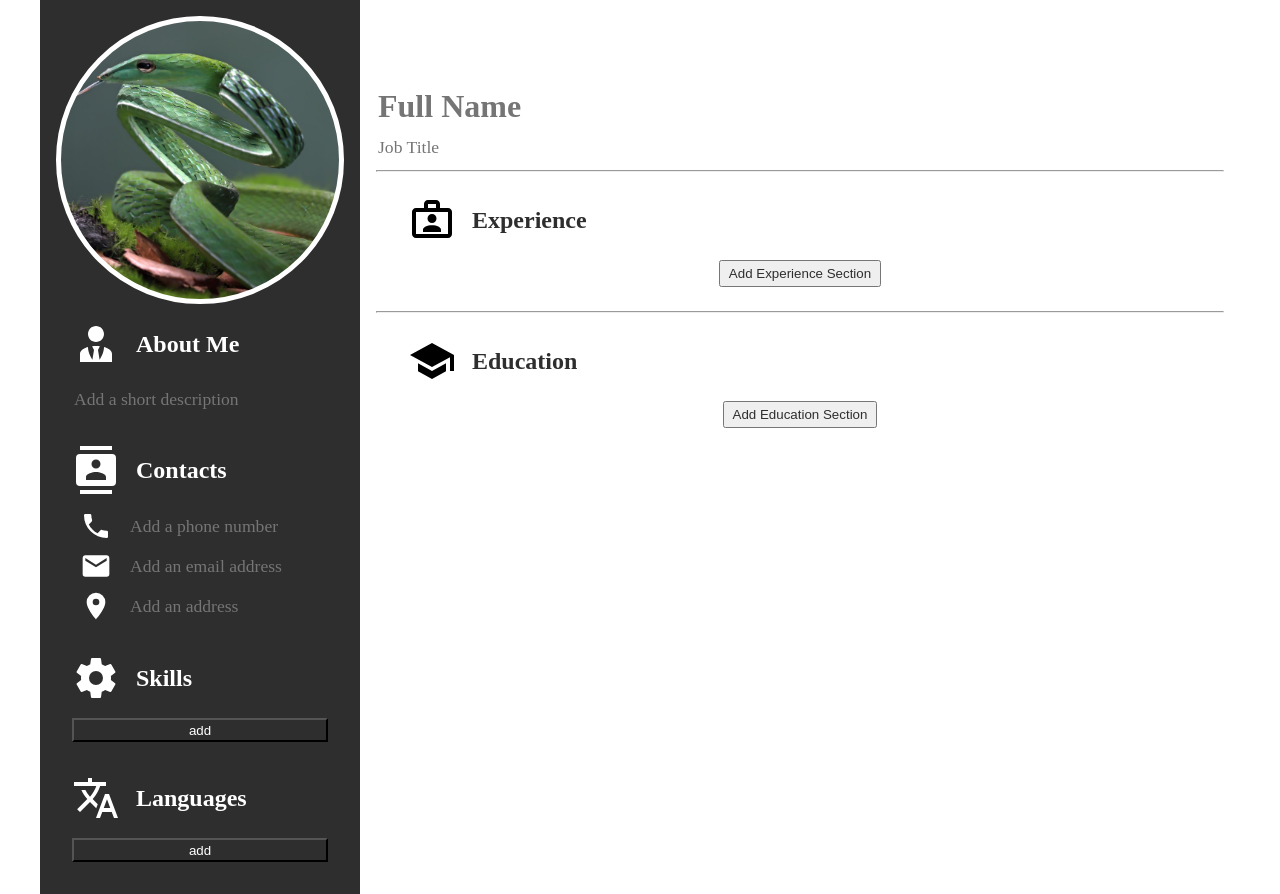
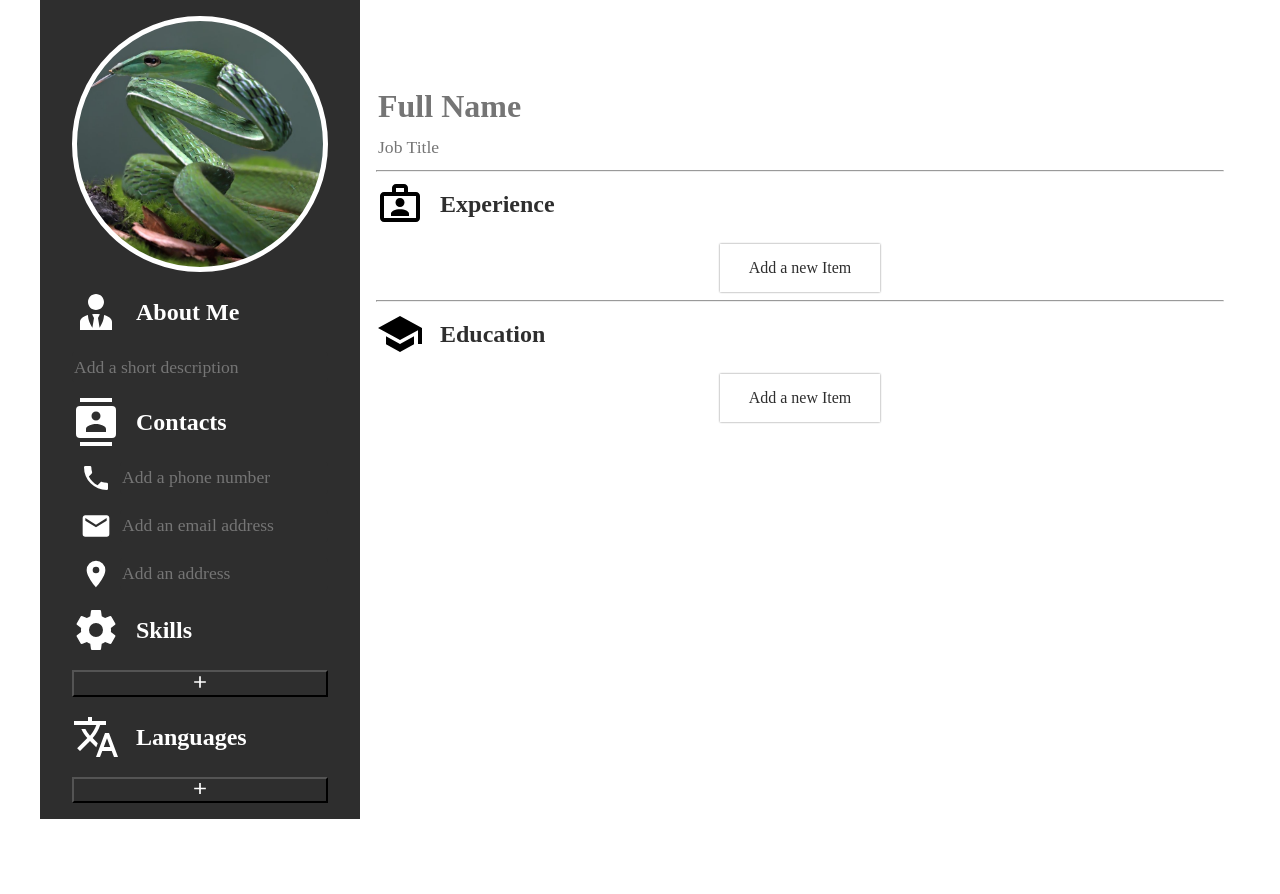
Before and after one commit to littlesluggerboi/cv-builder, a React (Vite) app: page / in a window 1280 px wide. After the commit the page ends 819 px from the top, so only its background shows below. Built offline with nearby package versions, Linux system fonts and the light colour scheme.

Commit message:
Remove css classes in component props.

```diff
--- a/src/App.css
+++ b/src/App.css
@@ -1,128 +1,60 @@
-/* flex properties */
-.flex {
-  display: flex;
-}
-.center-align {
-  align-items: center;
+img {
+  align-self: center;
+  justify-self: center;
+  max-width: 2rem;
 }
 
-.column {
-  flex-direction: column;
+.sidebar textarea, .sidebar h2{
+  color: white;
+  background-color: rgb(46, 46, 46);
 }
 
-/* margn */
-.left {
-  margin-left: auto;
-}
-.top {
-  margin-top: auto;
-}
-.bottom {
-  margin-bottom: auto;
-}
-.right {
-  margin-right: auto;
+.sidebar{
+  display: flex;
+  flex-direction: column;
+  gap: 1rem;
+  padding: 1rem 2rem;
 }
 
-/* gaps */
-.tiny-gap {
-  gap: 0.5rem;
-}
-.small-gap {
+.section-header{
+  display: flex;
+  align-items: center;
   gap: 1rem;
 }
 
-.medium-gap {
-  gap: 2rem;
+
+.sidebar img{
+  filter: invert(1);
 }
 
-.large-gap {
-  gap: 3rem;
-}
-
-/* icon-sizes */
-.icon-small {
-  max-width: 2rem;
-}
-
-.icon-medium {
+.section-header > img{
   max-width: 3rem;
 }
 
-.icon-large {
-  max-width: 4rem;
+.img-with-text{
+  display: grid;
+  grid-template-columns: 3rem 1fr;
+  width: 100%;
 }
 
-.invert {
-  filter: invert(1);
+.section{
+  display: flex;
+  flex-direction: column;
+  gap: 1rem;
 }
 
-/* colour */
-.white {
-  color: white;
-}
-.b-black {
-  background-color: rgb(46, 46, 46);
+.section-content{
+  display: flex;
+  flex-direction: column;
+  gap: 1rem;
 }
 
-/* grid */
-.grid {
-  display: grid;
+.focal .section-content > button.add{
+  border: none;
+  height: 3rem;
+  max-width: 10rem;
+  margin: auto;
+  box-shadow: 0 0 2px 0 gray;
+  font-weight: 900;
+  font: inherit;
 }
-.section-content {
-  grid-template-columns: 3rem 1fr;
-}
-.skill{
-    grid-template-columns: 3rem 1fr 1.5rem;
-}
-
-img {
-  align-self: center;
-  justify-self: center;
-}
-
-/* text size */
-.big-text {
-  font-size: 2rem;
-}
-
-.large-text {
-  font-size: 1.5rem;
-}
-
-.medium-text {
-  font-size: 1.3rem;
-}
-.small-text {
-  font-size: 1.1rem;
-}
-
-/* font-weight */
-.bold {
-  font-weight: bold;
-}
-
-/* position */
-.relative {
-  position: relative;
-}
-
-.absolute {
-  position: absolute;
-}
-
-.p-top {
-  top: 0;
-}
-
-.p-left {
-  left: 0;
-}
-
-.p-right {
-  right: 0;
-}
-
-.p-bottom {
-  bottom: 0;
-}
--- a/src/Texts/ImgWithText.jsx
+++ b/src/Texts/ImgWithText.jsx
@@ -5,13 +5,12 @@ export default function ImgWithText({ item, callback }) {
     const newItem = { ...item, value: value };
     callback(newItem);
   }
-
   return (
     <>
+      <div className="img-with-text">
         <img
           src={item.imgSrc ? item.imgSrc : defaultImg}
           alt=""
-        className={item.invert ? "icon-small invert" : "icon-small"}
         />
         <Text
           placeholder={item.placeholder}
@@ -19,6 +18,7 @@ export default function ImgWithText({ item, callback }) {
           value={item.value}
           callback={onChange}
         />
+      </div>
     </>
   );
 }
--- a/src/Texts/Text.jsx
+++ b/src/Texts/Text.jsx
@@ -1,4 +1,4 @@
-export default function Text({ placeholder, styleClass, value, callback }) {
+export default function Text({ placeholder, value, callback }) {
   function autoResize(e) {
     const element = e.target;
     element.style.height = "auto";
@@ -14,7 +14,6 @@ export default function Text({ placeholder, styleClass, value, callback }) {
       <textarea
         rows={1}
         type="text"
-        className={styleClass}
         placeholder={placeholder}
         onInput={autoResize}
         spellCheck={false}
--- a/src/components/CheckList.jsx
+++ b/src/components/CheckList.jsx
@@ -1,15 +1,7 @@
 import ItemContainer from "./ItemContainer";
 import ImgWithText from "../Texts/ImgWithText";
-export default function CheckList({
-  items,
-  onChange,
-  onDelete,
-  onAdd,
-  deleteButtonStyle,
-  invert,
-  addButtonStyle,
-  addValue = "add"
-}) {
+import addImg from "../../public/icons/plus.svg"
+export default function CheckList({ items, onChange, onDelete, onAdd }) {
   return (
     <>
       {items.map((item) => {
@@ -17,15 +9,14 @@ export default function CheckList({
           <ItemContainer
             key={item.id}
             component={<ImgWithText item={item} callback={onChange} />}
-            itemContainerStyle={"grid skill center-align tiny-gap"}
-            deleteButtonStyle={deleteButtonStyle}
             deleteCallback={onDelete}
             deleteArgs={item.id}
-            invert={invert}
           />
         );
       })}
-      <button className={addButtonStyle} onClick={onAdd}>{addValue}</button>
+      <button className="add" onClick={onAdd}>
+        <img src={addImg} alt="" />
+      </button>
     </>
   );
 }
--- a/src/components/Focal.jsx
+++ b/src/components/Focal.jsx
@@ -14,13 +14,11 @@ export default function Focal() {
         <div className="header">
           <Text
             placeholder={"Full Name"}
-            styleClass={"big-text bold"}
             value={name}
             callback={setName}
           />
           <Text
             placeholder={"Job Title"}
-            styleClass={"small-text"}
             value={jobTitle}
             callback={setJobTitle}
           />
@@ -31,7 +29,6 @@ export default function Focal() {
         <Section
           srcImg={expImg}
           sectionTitle={"Experience"}
-          sectionContentStyle="flex small-gap column"
           sectionContent={
             <GroupTimeLine
               h2placeholder={"(2021-2023)"}
--- a/src/components/GroupTimeline.jsx
+++ b/src/components/GroupTimeline.jsx
@@ -2,13 +2,13 @@ import CollectionManager from "../utility/collectionManager";
 import stateGenerator from "../utility/stateGenerator";
 import ItemContainer from "./ItemContainer";
 import TimeLine from "./Timeline";
+import addImg from "../../public/icons/plus.svg"
 let nextId = 0;
 export default function GroupTimeLine({
   h2placeholder,
   h3placeholder,
   pplaceholder,
   addValue,
-  addBtn = "Add"
 }) {
   const [timelines, setTimeLines] = stateGenerator([]);
   const [changeTimeline, deleteTimeline] = CollectionManager(
@@ -30,7 +30,11 @@ export default function GroupTimeLine({
         placeholder: pplaceholder,
         value: "",
       },
-      list: [],
+      list: [{
+        id:0,
+        placeholder:"Add a description",
+        value:""
+      }],
     };
     setTimeLines([...timelines, newTime]);
   }
@@ -48,18 +52,14 @@ export default function GroupTimeLine({
                 addValue={addValue}
               />
             }
-            itemContainerStyle={"grid two-cols tiny-gap"}
-            invert={false}
             deleteCallback={deleteTimeline}
             deleteArgs={item.id}
-            deleteButtonStyle="delete"
           />
         );
       })}
 
-      {/* fucking add a new add button */}
       <button className="add" onClick={addTimeLine}>
-        {addBtn}
+        Add a new Item
       </button>
     </>
   );
--- a/src/components/Section.jsx
+++ b/src/components/Section.jsx
@@ -2,28 +2,18 @@ export default function Section({
   srcImg,
   sectionTitle,
   sectionContent,
-  imgClass = "",
-  textClass,
-  sectionContentStyle = "section-content",
 }) {
   return (
     <>
-      <div className="section flex column small-gap">
-        <div className="section-header flex center-align small-gap">
+      <div className="section">
+        <div className="section-header">
           <img
             src={srcImg}
             alt=""
-            className={imgClass.concat(" icon-medium")}
           />
-          <h2 className={textClass}>{sectionTitle}</h2>
+          <h2>{sectionTitle}</h2>
         </div>
-        <div
-          className={
-            sectionContentStyle === "section-content"
-              ? "section-content"
-              : "section-content ".concat(sectionContentStyle)
-          }
-        >
+        <div className="section-content">
           {sectionContent}
         </div>
       </div>
--- a/src/components/Sidebar.jsx
+++ b/src/components/Sidebar.jsx
@@ -18,24 +18,18 @@ export default function SideBar() {
   const [about, setAbout] = stateGenerator();
   const [phone, setPhone] = stateGenerator({
     imgSrc: phoneImg,
-    invert: true,
     placeholder: "Add a phone number",
     value: "",
-    styleClass: "small-text b-black white",
   });
   const [email, setEmail] = stateGenerator({
     imgSrc: emailImg,
-    invert: true,
     placeholder: "Add an email address",
     value: "",
-    styleClass: "small-text b-black white",
   });
   const [address, setAddress] = stateGenerator({
     imgSrc: addressImg,
-    invert: true,
     placeholder: "Add an address",
     value: "",
-    styleClass: "small-text b-black white",
   });
   const [skills, setSkills] = stateGenerator([]);
   const [changeSkill, deleteSkill] = CollectionManager(skills, setSkills);
@@ -43,10 +37,8 @@ export default function SideBar() {
   function addSkill() {
     const skill = {
       id: nextId++,
-      invert: true,
       placeholder: "Add a skill",
       value: "",
-      styleClass: "small-text b-black white",
     };
     setSkills([...skills, skill]);
   }
@@ -60,10 +52,8 @@ export default function SideBar() {
   function addLanguage() {
     const language = {
       id: nextId++,
-      invert: true,
       placeholder: "Add a language",
       value: "",
-      styleClass: "small-text b-black white",
     };
     setLanguages([...languages, language]);
   }
@@ -74,13 +64,10 @@ export default function SideBar() {
         <div className="img-container"></div>
         <Section
           srcImg={aboutImg}
-          imgClass="invert"
           sectionTitle="About Me"
-          textClass="white"
           sectionContent={
             <Text
               placeholder={"Add a short description"}
-              styleClass="small-text b-black white"
               value={about}
               callback={setAbout}
             />
@@ -89,10 +76,7 @@ export default function SideBar() {
 
         <Section
           srcImg={contactImg}
-          imgClass="invert"
           sectionTitle="Contacts"
-          textClass="white"
-          sectionContentStyle="grid center-align tiny-gap "
           sectionContent={
             <>
               <ImgWithText item={phone} callback={setPhone} />
@@ -104,40 +88,28 @@ export default function SideBar() {
 
         <Section
           srcImg={skillsImg}
-          imgClass="invert"
           sectionTitle="Skills"
-          textClass="white"
           sectionContent={
             <CheckList
               items={skills}
               onChange={changeSkill}
               onDelete={deleteSkill}
               onAdd={addSkill}
-              deleteButtonStyle={"delete b-black white"}
-              invert={true}
-              addButtonStyle={"delete b-black white"}
             />
           }
-          sectionContentStyle="flex small-gap column"
         />
 
         <Section
           srcImg={languageImg}
-          imgClass="invert"
           sectionTitle="Languages"
-          textClass="white"
           sectionContent={
             <CheckList
               items={languages}
               onChange={changeLanguage}
               onDelete={deleteLanguage}
               onAdd={addLanguage}
-              deleteButtonStyle={"delete b-black white"}
-              invert={true}
-              addButtonStyle={"delete b-black white"}
             />
           }
-          sectionContentStyle="flex small-gap column"
         />
       </div>
     </>
--- a/src/components/Timeline.jsx
+++ b/src/components/Timeline.jsx
@@ -1,8 +1,8 @@
 import Text from "../Texts/Text";
 import CollectionManager from "../utility/collectionManager";
 import CheckList from "./CheckList";
-let nextId = 0;
-export default function TimeLine({ timeLineItem, callback, addValue }) {
+let nextId = 1;
+export default function TimeLine({ timeLineItem, callback }) {
   function updateH2(value) {
     const newItem = {
       ...timeLineItem,
@@ -46,32 +46,27 @@ export default function TimeLine({ timeLineItem, callback, addValue }) {
   function addItem() {
     const item = {
       id: nextId++,
-      invert: false,
-      placeholder: addValue,
+      placeholder: "Add a description",
       value: "",
-      styleClass: "small-text",
     };
     updateList([...timeLineItem.list, item]);
   }
 
   return (
     <>
-      <div className="timeline flex column">
+      <div className="timeline">
         <Text
           placeholder={timeLineItem.h2.placeholder}
-          styleClass={"large-text bold"}
           value={timeLineItem.h2.value}
           callback={updateH2}
         />
         <Text
           placeholder={timeLineItem.h3.placeholder}
-          styleClass={"medium-text bold"}
           value={timeLineItem.h3.value}
           callback={updateH3}
         />
         <Text
           placeholder={timeLineItem.p.placeholder}
-          styleClass={"small-text"}
           value={timeLineItem.p.value}
           callback={updateP}
         />
@@ -80,10 +75,6 @@ export default function TimeLine({ timeLineItem, callback, addValue }) {
           onChange={onChange}
           onDelete={onDelete}
           onAdd={addItem}
-          deleteButtonStyle={"delete"}
-          invert={false}
-          addValue={addValue}
-          addButtonStyle={"add"}
         />
       </div>
     </>
--- a/src/index.css
+++ b/src/index.css
@@ -1,23 +1,26 @@
-*{
+* {
   box-sizing: border-box;
   color: rgb(46, 46, 46);
 }
-p, h1, h2, h3, h4, h5, h6, body, html, button{
+p,
+h1,
+h2,
+h3,
+h4,
+h5,
+h6,
+body,
+html,
+button {
   padding: 0;
   margin: 0;
 }
 
-li{
-    font-size: 1.1rem;
-    white-space: pre-wrap;
-}
-
-body{
+body {
   line-height: 1.5;
 }
 
-
-main{
+main {
   min-width: 320px;
   margin: 0 auto;
   max-width: 1200px;
@@ -25,29 +28,24 @@ main{
   grid-template-columns: auto 1fr;
 }
 
-.sidebar{
+.sidebar {
   background-color: rgb(46, 46, 46);
   max-width: 320px;
-    padding: 1rem 0;
 }
-.img-container{
+
+.img-container {
   border: 5px solid white;
   background-image: url(../public/images/1-3.jpg);
   background-size: cover;
   background-position: center;
   border-radius: 80rem;
-    width: calc(320px - 2rem);
-    height: calc(320px - 2rem);
-    margin: auto;
-
+  width: calc(320px - 4rem);
+  height: calc(320px - 4rem);
+  margin: 0 auto;
 }
 
-.section{
-    padding: 1rem 2rem;
-}
-
-
-input, textarea{
+input,
+textarea {
   display: flex;
   width: 100%;
   appearance: none;
@@ -55,39 +53,78 @@ input, textarea{
   font: inherit;
   resize: none;
   overflow: hidden;
+  border-radius: 0.25rem;
+  font-size: 1.1rem;
 }
 
-.focal{
-    padding: 5rem 1rem;
+@media (max-width: 425px) {
+  .sidebar {
+    max-width: 100%;
+  }
+  main {
+    grid-template-columns: auto;
+  }
+  main > .focal {
+    padding-top: 1rem;
+  }
 }
 
-.focal p{
-    font-size: 1.1rem;
-    min-width: min-content;
+.item-container {
+  border-radius: 0.25rem;
+  width: 100%;
+  display: flex;
+  gap: 0.25rem;
 }
 
-@media (max-width:425px) {
-    .sidebar{
-        max-width: 100%;
+button.delete {
+  border: none;
+  background-color: red;
+  border-bottom-right-radius: 0.25rem;
+  border-top-right-radius: 0.25rem;
 }
-    main{
-        grid-template-columns: auto;
-    }
-    .focal{
-        padding: 1rem;
+button.delete > img {
+  min-width: 1rem;
+  filter: invert(1);
 }
 
+button.add {
+  background-color: transparent;
+  width: 100%;
+}
+button.add > img {
+  max-width: 1.2rem;
 }
 
-.delete {
-    min-height: 1.5rem;
-    max-height: 2rem;
+.focal {
+  padding: 5rem 1rem 1rem 1rem;
 }
 
-.two-cols{
-    grid-template-columns: auto 2rem;
+.header > textarea:first-of-type {
+  font-size: 2rem;
+  font-weight: bold;
 }
-.add{
-    padding: 0.25rem 0.5rem;
+
+.timeline {
+  width: 100%;
+  padding: 1rem;
+  box-shadow: 0 0 2px 0 gray;
+  border-radius: 0.25rem;
+  display: flex;
+  flex-direction: column;
+}
+
+.timeline > textarea:nth-child(1) {
+  font-size: 1.5rem;
+  font-weight: 600;
+}
+
+.timeline > textarea:nth-child(2) {
+  font-size: 1.2rem;
+  font-weight: 600;
+}
+
+.timeline button.add {
+  border: none;
+  box-shadow: 0 0 2px 0 gray;
   margin: auto;
 }
```
Also changed, not shown: index.html (+0 -202 lines), src/components/ItemContainer.jsx (+16 -19 lines). Lines whose indentation alone changed are shown as unchanged.
